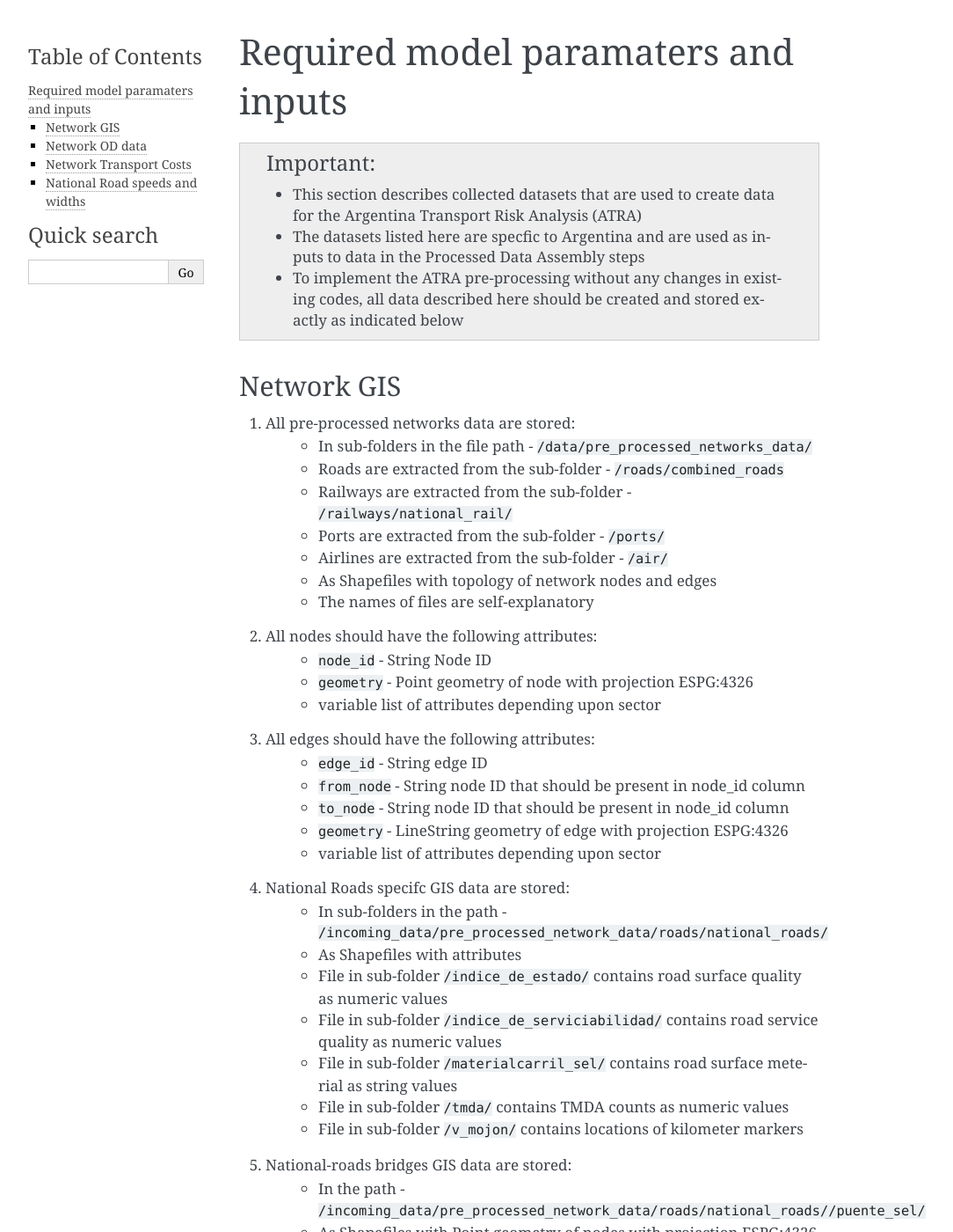
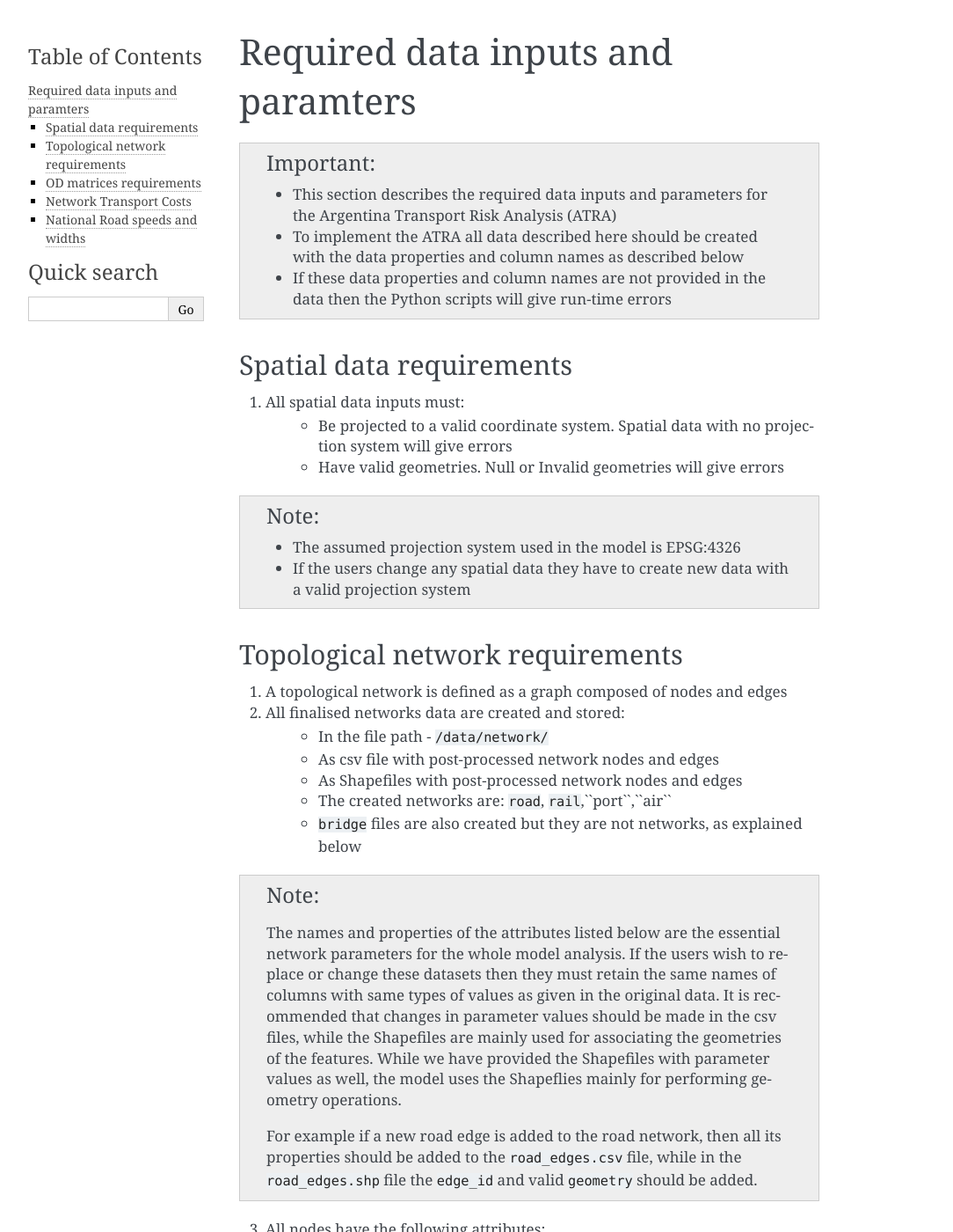
Before and after one commit to oi-analytics/argentina-transport, a Sphinx documentation site: the page built from docs/parameters.rst, in a window 1280 px wide and 1400 px high. Shown: the whole window at 88% size, without its empty margins (148-1232 px from the left). Built offline with Sphinx 7.4.7, drawn with Linux system fonts in a browser that asks for light colours; formulas are drawn with MathJax 3; pages that are not in the unit, such as notebooks, are missing from menus; the version number is read from the project's files by our own code; some of the changed text lies outside the part shown.

Commit message:
modified description of docs

```diff
--- a/docs/index.rst
+++ b/docs/index.rst
@@ -21,6 +21,7 @@ Contents
 
     Installation <requirements>
     Organization of Data <organisation>
+    Required data inputs and paramters <parameters>
     Collected Data <predata>
     Processed Data Assembly <data>
     Analysis and Results <results>
--- a/docs/organisation.rst
+++ b/docs/organisation.rst
@@ -3,17 +3,17 @@ Organization of Data
 ====================
 .. Important::
 	- This section describes how the data for the Argentina Transport Risk Analysis (ATRA) is organized in folders
-	- To implement the ATRA pre-processing without any changes in existing codes, all data described here should be stored exactly as indicated below
+	- To implement the ATRA without any changes in existing codes, all data described here should be stored exactly as indicated below
 
 Input and Output folders
 ------------------------
 All data are organised within the folders:
-	- ``incoming_data``: Contains data obtained from various organizations in Argentina, which is cleaned and processed for setting up the model analysis
+	- ``incoming_data``: Contains data obtained from various organizations in Argentina, which requires cleaning and processing for setting up the model analysis
 	- ``data``: Contains cleaned data that used in the model analysis
 	- ``results``: Contains the results of the model analysis
 	- ``figures``: Contains maps and graph outputs
 
-.. Important::
+.. Note::
 	- Changes made to contents of the ``incoming_data`` and ``data`` folders will affect the Python scripts
 	- If the users change the file and folder paths within the ``incoming_data`` and ``data`` folders then they will have to modify the Python script that need these files and folders as inputs
 	- All data in the ``results`` and ``figures`` folders can be recreated by implmenting the Python scripts
--- a/docs/parameters.rst
+++ b/docs/parameters.rst
@@ -1,50 +1,79 @@
-====================================
-Required model paramaters and inputs
-====================================
+==================================
+Required data inputs and paramters
+==================================
 .. Important::
-	- This section describes collected datasets that are used to create data for the Argentina Transport Risk Analysis (ATRA)
-	- The datasets listed here are specfic to Argentina and are used as inputs to data in the Processed Data Assembly steps
-	- To implement the ATRA pre-processing without any changes in existing codes, all data described here should be created and stored exactly as indicated below
+	- This section describes the required data inputs and parameters for the Argentina Transport Risk Analysis (ATRA)
+	- To implement the ATRA all data described here should be created with the data properties and column names as described below
+	- If these data properties and column names are not provided in the data then the Python scripts will give run-time errors
 
-Network GIS
------------
-1. All pre-processed networks data are stored:
-	- In sub-folders in the file path - ``/data/pre_processed_networks_data/``
-	- Roads are extracted from the sub-folder - ``/roads/combined_roads``
-	- Railways are extracted from the sub-folder - ``/railways/national_rail/``
-	- Ports are extracted from the sub-folder - ``/ports/``
-	- Airlines are extracted from the sub-folder - ``/air/``
-	- As Shapefiles with topology of network nodes and edges
-	- The names of files are self-explanatory
+Spatial data requirements
+-------------------------
+1. All spatial data inputs must:
+	- Be projected to a valid coordinate system. Spatial data with no projection system will give errors
+	- Have valid geometries. Null or Invalid geometries will give errors
 
-2. All nodes should have the following attributes:
+.. Note::
+	- The assumed projection system used in the model is EPSG:4326
+	- If the users change any spatial data they have to create new data with a valid projection system
+
+Topological network requirements
+--------------------------------
+1. A topological network is defined as a graph composed of nodes and edges
+
+2. All finalised networks data are created and stored:
+	- In the file path - ``/data/network/``
+	- As csv file with post-processed network nodes and edges
+	- As Shapefiles with post-processed network nodes and edges
+	- The created networks are: ``road``, ``rail``,``port``,``air``
+	- ``bridge`` files are also created but they are not networks, as explained below
+
+.. Note::
+	The names and properties of the attributes listed below are the essential network parameters for the whole model analysis. If the users wish to replace or change these datasets then they must retain the same names of columns with same types of values as given in the original data. It is recommended that changes in parameter values should be made in the csv files, while the Shapefiles are mainly used for associating the geometries of the features. While we have provided the Shapefiles with parameter values as well, the model uses the Shapeflies mainly for performing geometry operations.
+
+	For example if a new road edge is added to the road network, then all its properties should be added to the ``road_edges.csv`` file, while in the ``road_edges.shp`` file the ``edge_id`` and valid ``geometry`` should be added.
+
+3. All nodes have the following attributes:
 	- ``node_id`` - String Node ID
 	- ``geometry`` - Point geometry of node with projection ESPG:4326
-	- variable list of attributes depending upon sector
+	- Several other atttributes depending upon the specific transport sector
 
-3. All edges should have the following attributes:
+4. All edges have the following attributes:
 	- ``edge_id`` - String edge ID
 	- ``from_node`` - String node ID that should be present in node_id column
 	- ``to_node`` - String node ID that should be present in node_id column
 	- ``geometry`` - LineString geometry of edge with projection ESPG:4326
-	- variable list of attributes depending upon sector
+	- ``length`` - Float estimated length in kilometers of edge
+	- ``min_speed`` - Float estimated minimum speed in km/hr on edge
+	- ``max_speed`` - Float estimated maximum speed in km/hr on edge
+	- ``min_time`` - Float estimated minimum time of travel in hours on edge
+	- ``max_time`` - Float estimated maximum time of travel in hours on edge
+	- ``min_gcost`` - Float estimated minimum generalized cost in USD/ton on edge (not present in road edge files)
+	- ``max_gcost`` - Float estimated maximum generalized cost in USD/ton on edge (not present in road edge files)
+	- Several other atttributes depending upon the specific transport sector
 
-4. National Roads specifc GIS data are stored:
-	- In sub-folders in the path - ``/incoming_data/pre_processed_network_data/roads/national_roads/``
-	- As Shapefiles with attributes
-	- File in sub-folder ``/indice_de_estado/`` contains road surface quality as numeric values
-	- File in sub-folder ``/indice_de_serviciabilidad/`` contains road service quality as numeric values
-	- File in sub-folder ``/materialcarril_sel/`` contains road surface meterial as string values
-	- File in sub-folder ``/tmda/`` contains TMDA counts as numeric values
-	- File in sub-folder ``/v_mojon/`` contains locations of kilometer markers
+5. Attributes only present in roads edges:
+	- ``road_name`` - String name or number of road
+	- ``surface`` - String value for surface material of the road
+	- ``road_type`` - String value of either national, province or rural
+	- ``width`` - Float width of edge in meters
+	- ``min_time_cost`` - Float estimated minimum cost of time in USD on edge
+	- ``max_time_cost`` - Float estimated maximum cost of time in USD on edge
+	- ``min_tariff_cost`` - Float estimated minimum tariff cost in USD on edge
+	- ``max_tariff_cost`` - Float estimated maximum tariff cost in USD on edge
+	- ``tmda_count`` - Integer number of daily vehicle counts on edge
 
-5. National-roads bridges GIS data are stored:
-	- In the path - ``/incoming_data/pre_processed_network_data/roads/national_roads//puente_sel/``
-	- As Shapefiles with Point geometry of nodes with projection ESPG:4326
-	- As Excel file with bridges attributes
+6. National-roads bridges GIS data are also created as nodes containing:
 	- ``bridge_id`` - String bridge ID
 	- ``edge_id`` - String edge ID matching ``edge_id`` of national-roads edges intersecting with bridges
+	- ``width`` - Float with of bridge in meters
+	- ``length`` - Float length of bridge in meters
 	- ``geometry`` - Point geometry of node with projection ESPG:4326
+	- Several other atttributes depending upon the specific bridge input data
+
+7. National-roads bridges GIS data are also created as edges containing:
+	- ``bridge_id`` - String bridge ID
+	- ``length`` - Float length of bridge in meters
+	- ``geometry`` - LineString geometry of bridge with projection ESPG:4326
 
 .. Note::
 	We assume that networks are provided as topologically correct connected graphs: each edge
@@ -55,45 +84,38 @@ Network GIS
 	Wherever two edges meet, we assume that there is a shared node, matching each of the intersecting edge endpoints. For example, at a t-junction there will be three edges meeting
 	at one node.
 
-Network OD data
----------------
-1. Road commodity OD matrices data are stored:
-	- In the path - ``/incoming_data/5/Matrices OD 2014- tablas/``
-	- As Excel files
-	- TThe name of the excel file and excel sheet correspond to commodity groups and subgroups
-	- Each Excel Sheet is a 123-by-123 matrix of OD tons with first row and first column showing Zone IDs
-	- We use the sheets ``Total Toneladas 2014`` if given otherwise add tons across sheets
-	- Each Excel Sheet is a 123-by-123 matrix with first row and first column showing Zone IDs
+	Due to gaps in geometries and connectivity in the raw datasets several dummy nodes and edges have been created in the node and edges join points and lines. For example there are more nodes in the rail network than stations in Argentina, and similarly in the port network. The road network contains severral edges with ``road_type = 0`` which represent a dummy edge created to join two roads.
 
-2. Road commodity OD Zone data is stored:
-	- In the path - ``/incoming_data/5/Lineas de deseo OD- 2014/3.6.1.10.zonas/``
-	- As Shapefile
-	- ``data`` - The ``od_id`` that matches the OD matrices Excel data
-	- ``geometry`` - Polygon geometry of zone with projection ESPG:4326
+	The bridge datasets are not networks because they do not have a topology. Bridge nodes are matched to the road network to later match road flow and failure results with failed bridges. For example we estimate the failure consequence of a road edge of the national route 12 first, and if we know there is a bridge on this road that is also flooded then we assign the failure consequence to the bridge as well. Bridge edges are created to intersect with flood outlines to estimate the length of flooding of bridges.
 
-3. Rail OD matrices data are stored:
-	- In the path - ``/incoming_data/5/rail_od_matrices/Matrices OD FFCC/``
-	- As Excel files
-	- The OD data in each excel sheet varies, but some information is necessary for OD matrix creation
-	- ``origin_station`` - String name of origin station
-	- ``origin_date`` - Datetime object for date of journey
-	- ``destination_station`` - String name of destination station
-	- ``commodity_group`` - String name of commodity groups
-	- ``line_name`` - String name of thee line used for transport
-	- ``tons`` - Numeric values of tonnages
 
-4. Port OD matrices data are stored:
-	- In the Excel file path - ``/incoming_data/5/Puertos/Cargas No Containerizadas - SSPVNYMM.xlsx``
-	- The OD data in each excel sheet varies, but some information is necessary for OD matrix creation
-	- ``origin_port`` - String name of origin port
-	- ``origin_date`` - Datetime object for date of journey
-	- ``destination_port`` - String name of destination port
-	- ``commodity_group`` - String name of commodity groups
-	- ``operation_type`` - String name of operation type, associated to exports, imports, and transit
-	- ``tons`` - Numeric values of tonnages
+OD matrices requirements
+------------------------
+1. All finalised OD matrices are stored:
+	- In the path - ``/data/OD_data/``
+	- As csv file with names ``{mode}_nodes_daily_ods.csv`` where ``mode = {road, rail, port}``
+	- As csv file with names ``{mode}_province_annual_ods.csv``
+	- As Excel sheets with combined Province level annual OD matrices
 
-5. Air passenger OD data is contained in the airlines shapefile
-	- In the file - ``/data/pre_processed_networks_data/air/SIAC2016pax.shp``
+The essential attributes in these OD matrices are listed below. See the data for all attributes
+
+2. All node-level daily OD matrices contain mode-wise and total OD flows and should have attributes:
+	- ``origin_id`` - String node IDs of origin nodes
+	- ``destination_id`` - String node IDs of destination nodes
+	- ``origin_province`` - String names of origin Provinces
+	- ``destination_province`` - String names of destination Provinces
+	- ``min_total_tons`` - Float values of minimum daily tonnages between OD nodes
+	- ``max_total_tons`` - Float values of maximum daily tonnages between OD nodes
+	- ``commodity_names`` - Float values of daily min-max tonnages of commodities/industries between OD nodes: here based on OD data
+	- If min-max values cannot be estimated then there is a ``total_tons`` column - for roads only
+
+3. All aggregated province-level OD matrices contain mode-wise and total OD flows and should have attributes:
+	- ``origin_province`` - String names of origin Provinces
+	- ``destination_province`` - String names of destination Provinces
+	- ``min_total_tons`` - Float values of minimum daily tonnages between OD Provinces
+	- ``max_total_tons`` - Float values of maximum daily tonnages between OD Provinces
+	- ``commodity_names`` - Float values of daily min-max tonnages of commodities/industries between OD Provinces
+	- If min-max values cannot be estimated then there is a ``total_tons`` column - for roads only
 
 
 Network Transport Costs
```
